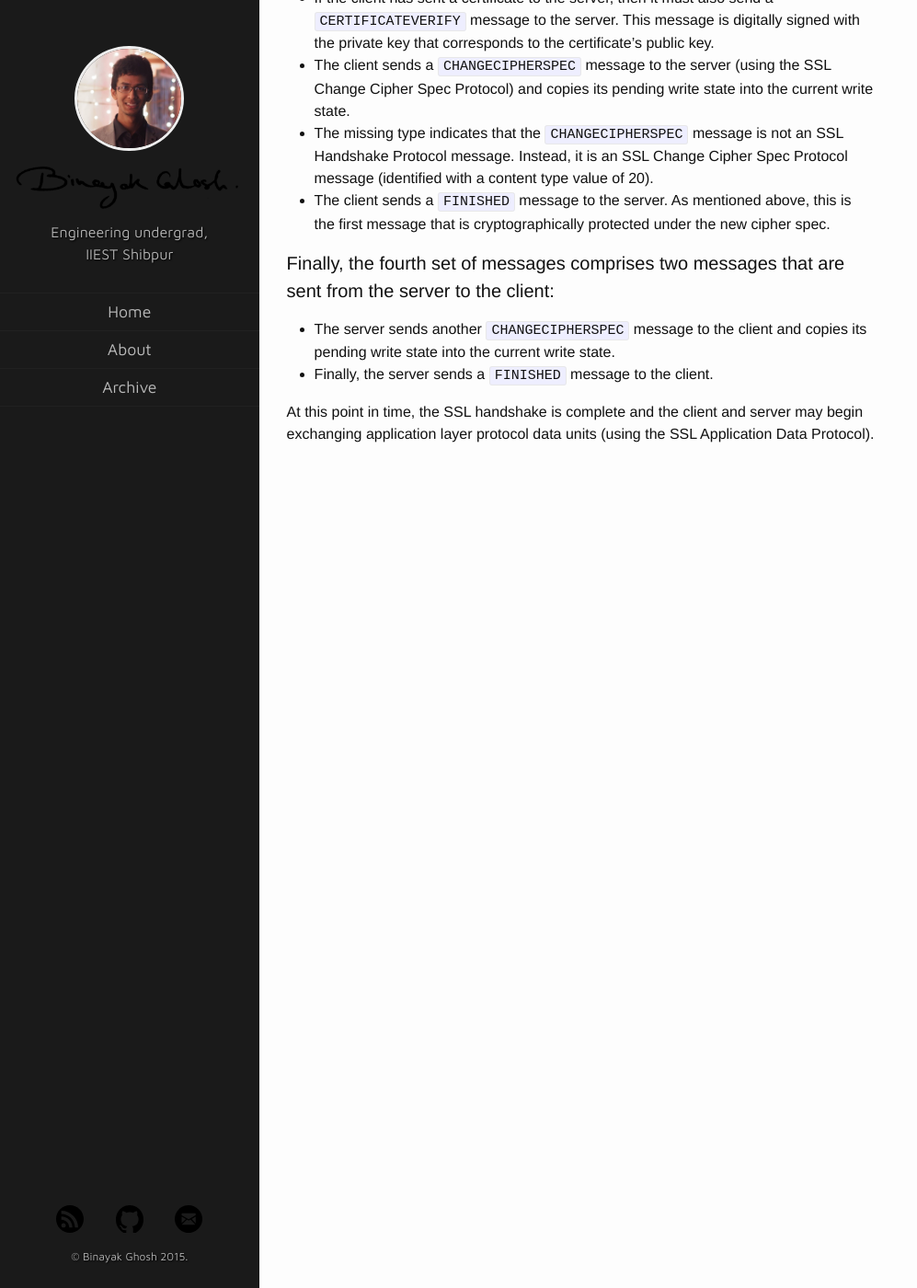
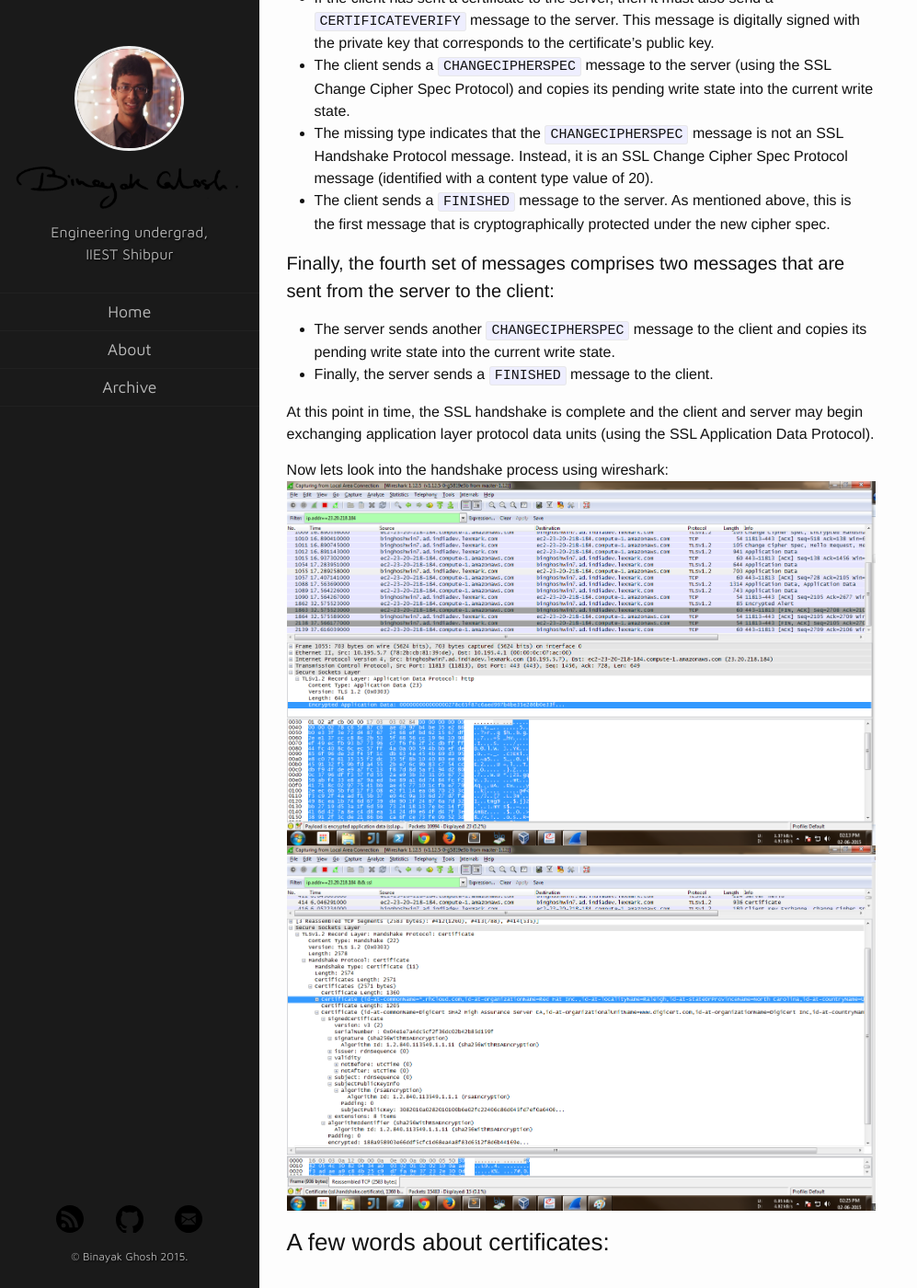
Before and after one commit to swrdfish/swrdfish.github.io, a Jekyll site: the page built from _posts/2015-06-01-https-securing-java-web-services.md, in a window 1280 px wide and 1400 px high, scrolled down 6489 px. Shown: the whole window at 92% size, without its empty margins (0-997 px from the left). Built offline with Jekyll 4.4.1, drawn with Linux system fonts in a browser that asks for light colours; nearby versions of some CDN libraries; comment, search, counter and statistics services are not loaded.

Commit message:
added a few more screenshots

```diff
--- a/_posts/2015-06-01-https-securing-java-web-services.md
+++ b/_posts/2015-06-01-https-securing-java-web-services.md
@@ -120,3 +120,15 @@ and copies its pending write state into the current write state.
 At this point in time, the SSL handshake is complete and the client and
 server may begin exchanging application layer protocol data units (using the SSL
 Application Data Protocol).
+
+
+Now lets look into the handshake process using wireshark:
+<a class="img_tag" href="{{site.url}}/assets/ssl/wireshark_https_raw_post3.png">
+	![Wireshark SSL handshake]({{site.url}}/assets/ssl/wireshark_https_raw_post3.png)
+</a>
+<a class="img_tag" href="{{site.url}}/assets/ssl/wireshark_ssl_certificate.png">
+	![Wireshark SSL certificate]({{site.url}}/assets/ssl/wireshark_ssl_certificate.png)
+</a>
+
+
+### A few words about certificates:
```
